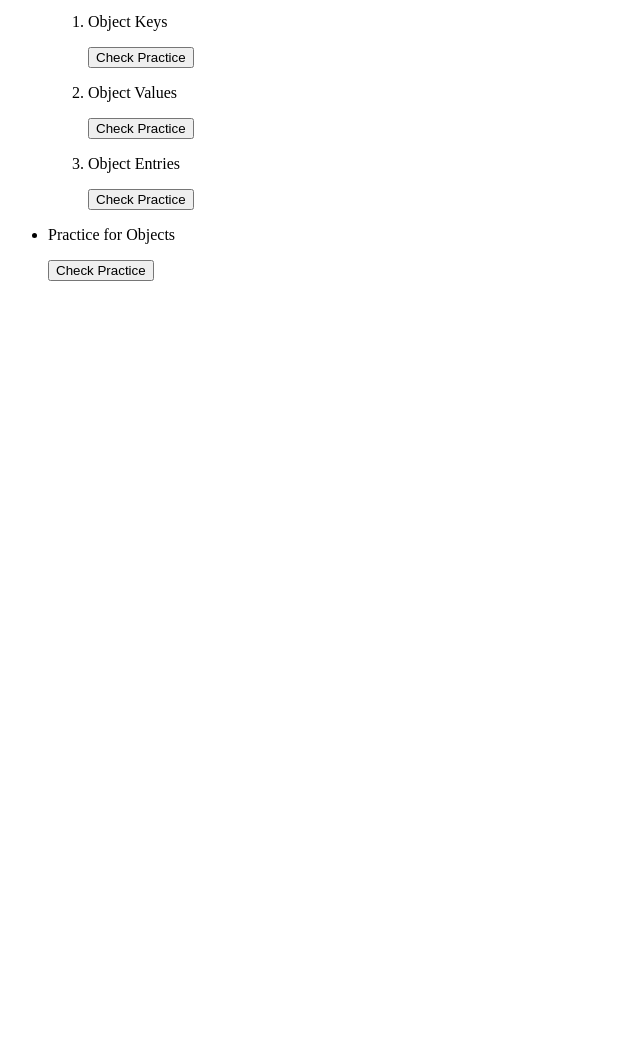
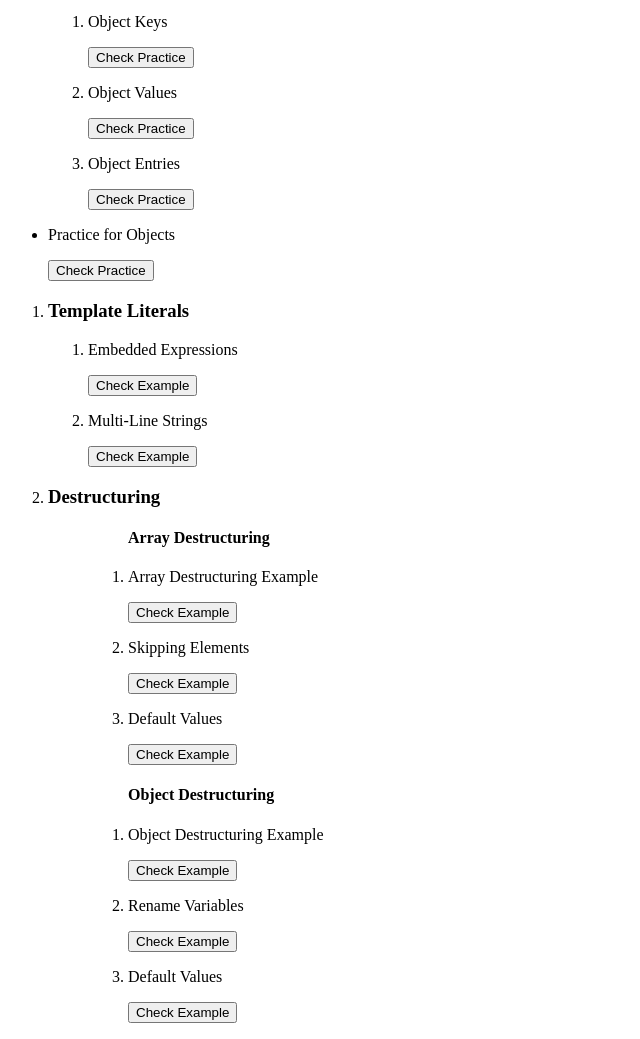
Before and after one commit to Abdul-Rehman636/JavaScript-Revision, a plain HTML site: page index.html in a window 1280 px wide. Shown: the part 3341-4380 px from the top of the page, without its empty margins (0-640 px from the left). Before the commit the page ends 3638 px from the top, so only its background shows below. Drawn offline with Linux system fonts and the light colour scheme.

Commit message:
Completed Template Literals and Destructuring

```diff
--- a/index.html
+++ b/index.html
@@ -233,6 +233,56 @@
         </li>
       </li>
     </ul>
+    <ol>
+      <li>
+        <h3>Template Literals</h3>
+        <ol>
+          <li>
+            <p>Embedded Expressions</p>
+            <button onclick="embeddedExpression()">Check Example</button>
+          </li>
+          <li>
+            <p>Multi-Line Strings</p>
+            <button onclick="multiLine()">Check Example</button>
+          </li>
+        </ol>
+      </li>
+      <li>
+        <h3>Destructuring</h3>
+        <ol>
+          <ol>
+            <h4>Array Destructuring</h4>
+            <li>
+              <p>Array Destructuring Example</p>
+              <button onclick="arrayDestruct()">Check Example</button>
+            </li>
+            <li>
+              <p>Skipping Elements</p>
+              <button onclick="skipElements()">Check Example</button>
+            </li>
+            <li>
+              <p>Default Values</p>
+              <button onclick="arrayDefaultValues()">Check Example</button>
+            </li>
+          </ol>
+          <ol>
+            <h4>Object Destructuring</h4>
+            <li>
+              <p>Object Destructuring Example</p>
+              <button onclick="objectDestruct()">Check Example</button>
+            </li>
+            <li>
+              <p>Rename Variables</p>
+              <button onclick="renameVariable()">Check Example</button>
+            </li>
+            <li>
+              <p>Default Values</p>
+              <button onclick="objectDefaultValues()">Check Example</button>
+            </li>
+          </ol>
+        </ol>
+      </li>
+    </ol>
     <script src="script.js"></script>
   </body>
 </html>
--- a/script.js
+++ b/script.js
@@ -1003,3 +1003,129 @@ function objectPractice() {
 
   car.accelerateCar();
 }
+
+//Day 6 :-
+
+//1. Template Literals :-
+
+//Template literals are a way to create strings in JavaScript that allow for embedded expressions and multi-line strings. They are enclosed in backticks (`) instead of single or double quotes.
+
+// Key Features :-
+
+// 1. Embedded Expressions:
+
+// You can embed variables or expressions directly into the string using ${}.
+
+// 2. Multi-line Strings:
+
+// You can write strings that span multiple lines without using \n.
+
+//Embedded Expressions Example :-
+
+function embeddedExpression() {
+  var name = "Alex";
+
+  var age = 27;
+
+  // Without template literals
+
+  // let message = "My name is " + name + " and I am " + age + " years old.";
+
+  // With template literals
+
+  let message = `My name is ${name} and I am ${age} years old.`;
+
+  document.write(message);
+}
+
+//Multi-Line Strings Example :-
+
+function multiLine() {
+  let multiLine = `
+    This is a multi-line string.
+    It makes writing HTML or long text much easier.
+  `;
+
+  document.write(multiLine);
+}
+
+// 2. Destructuring
+
+// Destructuring allows you to extract values from arrays or objects into distinct variables. It’s a concise way to unpack values.
+
+// a) Array Destructuring
+
+// Extract values from arrays into variables.
+
+function arrayDestruct() {
+  let numbers = [1, 2, 3];
+
+  // Without destructuring
+  // let a = numbers[0];
+  // let b = numbers[1];
+  // let c = numbers[2];
+
+  // With destructuring
+  let [a, b, c] = numbers;
+
+  document.write(a, b, c); // Output: 1 2 3
+}
+
+// :- Skipping Elements
+
+// You can skip elements by using commas.
+
+function skipElements() {
+  let [a, , c] = [1, 2, 3];
+
+  document.write(a, c);
+}
+
+// :- Default Values
+
+// You can provide default values in case the value is undefined.
+
+function arrayDefaultValues() {
+  let [a = 10, b = 20] = [1];
+
+  document.write(a, ",", b); // Output: 1 20
+}
+
+//b) Object Destructuring
+
+// Extract values from objects into variables.
+
+function objectDestruct() {
+  let person = { name: "Alice", age: 25 };
+
+  // Without destructuring
+  // let name = person.name;
+  // let age = person.age;
+
+  // With destructuring
+  let { name, age } = person;
+
+  document.write(name, age); // Output: Alice 25
+}
+
+// :- Renaming Variables
+
+// You can rename variables while destructuring.
+
+function renameVariable() {
+  let person = { name: "Alice", age: 25 };
+
+  let { name: fullName, age: years } = person;
+
+  document.write(fullName, years); // Output: Alice 25
+}
+
+// :- Default Values
+
+// You can provide default values in case the property is undefined.
+
+function objectDefaultValues() {
+  let { name = "Unknown", age = 18 } = { name: "Alice" };
+
+  document.write(name, age); // Output: Alice 18
+}
```
